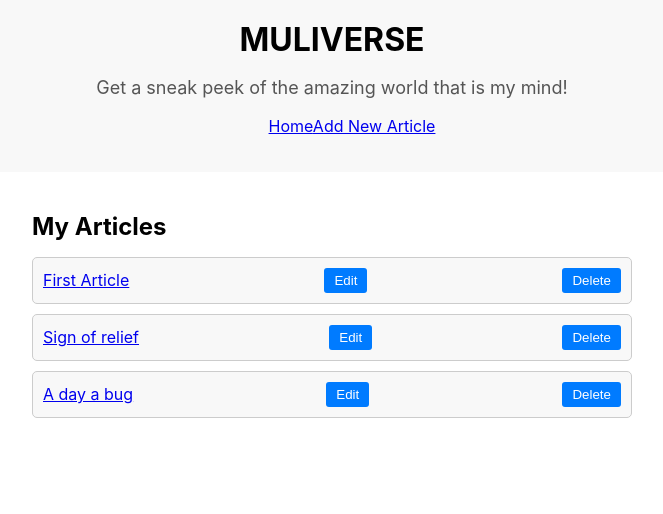
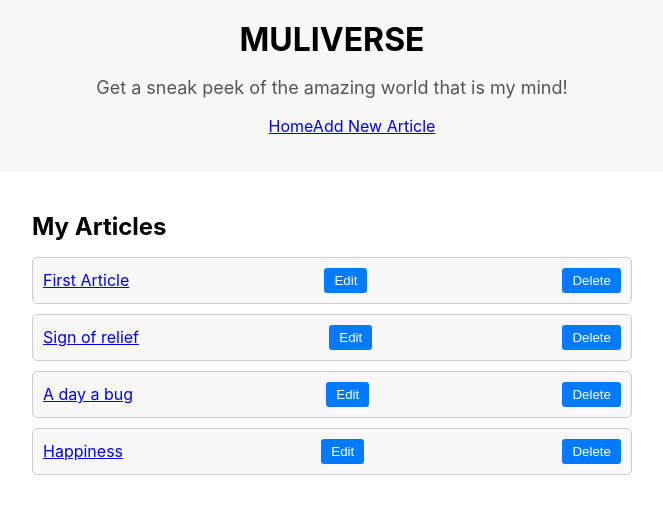
Before and after one commit to Samstar10/Muliverse, a React (Create React App) app: page / in a window 1280 px wide. Shown: the top 514 px of the page, without its empty margins (308-971 px from the left). Built offline with nearby package versions, Linux system fonts and the light colour scheme; data requests are answered from the project's data file.

Commit message:
Fix bug in the edit functionality

```diff
--- a/db.json
+++ b/db.json
@@ -2,7 +2,7 @@
   "articles": [
     {
       "title": "First Article",
-      "content": "This is the content of the first article.",
+      "content": "This is the content of the first article. I have just edited it.",
       "id": 1
     },
     {
@@ -14,6 +14,11 @@
       "title": "A day a bug",
       "content": "This is my journey on how fixing of bugs has been hella hectic",
       "id": 3
+    },
+    {
+      "title": "Happiness ",
+      "content": "This chapter of my day, is called happiness. Nothing beats the feeling of solving a bug that has been eating you up. Oh! The adrenaline Rush!!",
+      "id": 4
     }
   ]
 }
--- a/src/EditArticleForm.js
+++ b/src/EditArticleForm.js
@@ -14,7 +14,7 @@ function EditArticleForm(){
             setTitle(data.title)
             setContent(data.content)
         })
-    })
+    }, [id])
 
     function handleSubmit(e){
         e.preventDefault()
@@ -30,7 +30,7 @@ function EditArticleForm(){
         .then(data => {
             console.log('Article updated:', data)
             navigate(`/article/${id}`)
-        },[id])
+        })
     }
 
     return(
```
